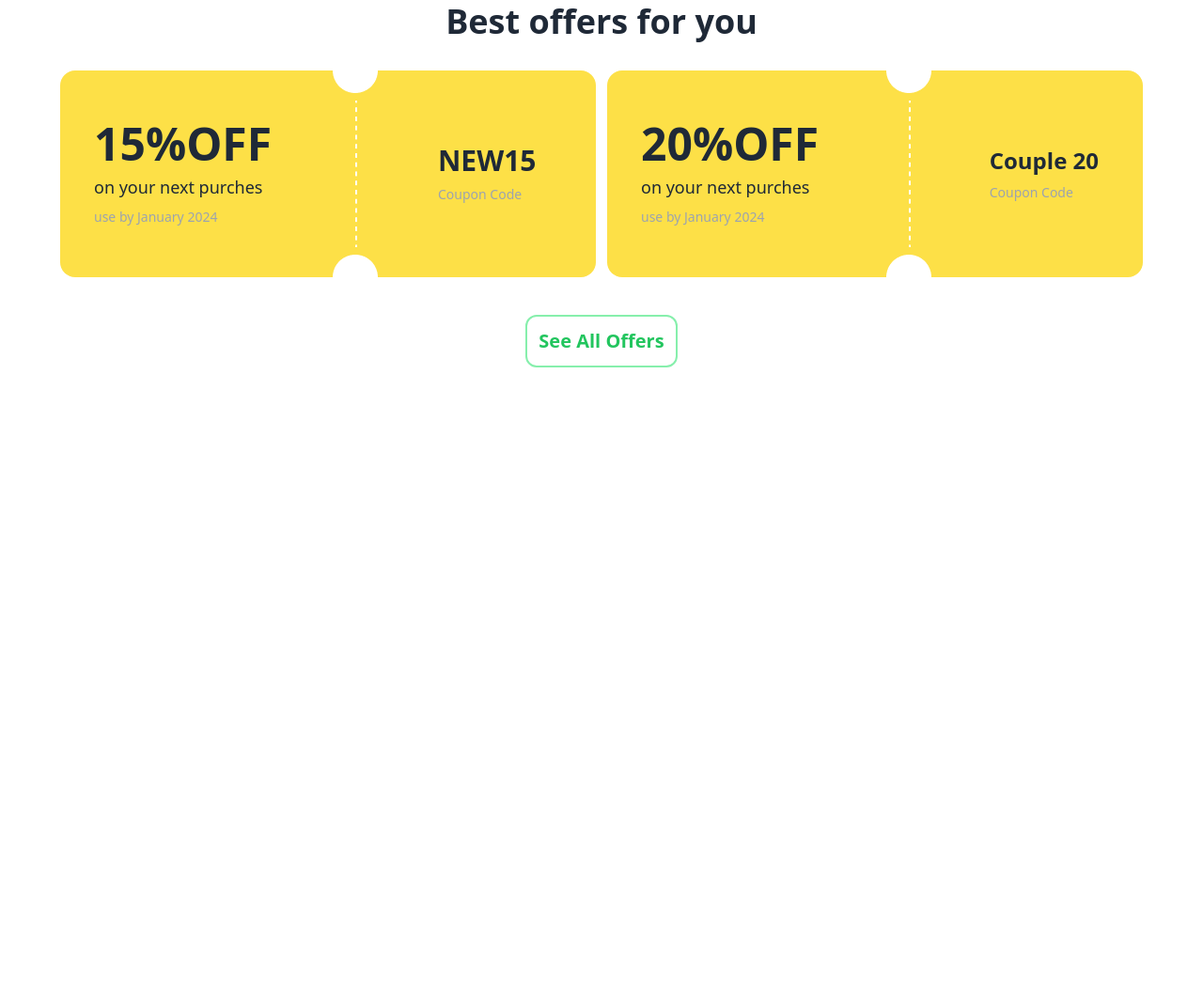
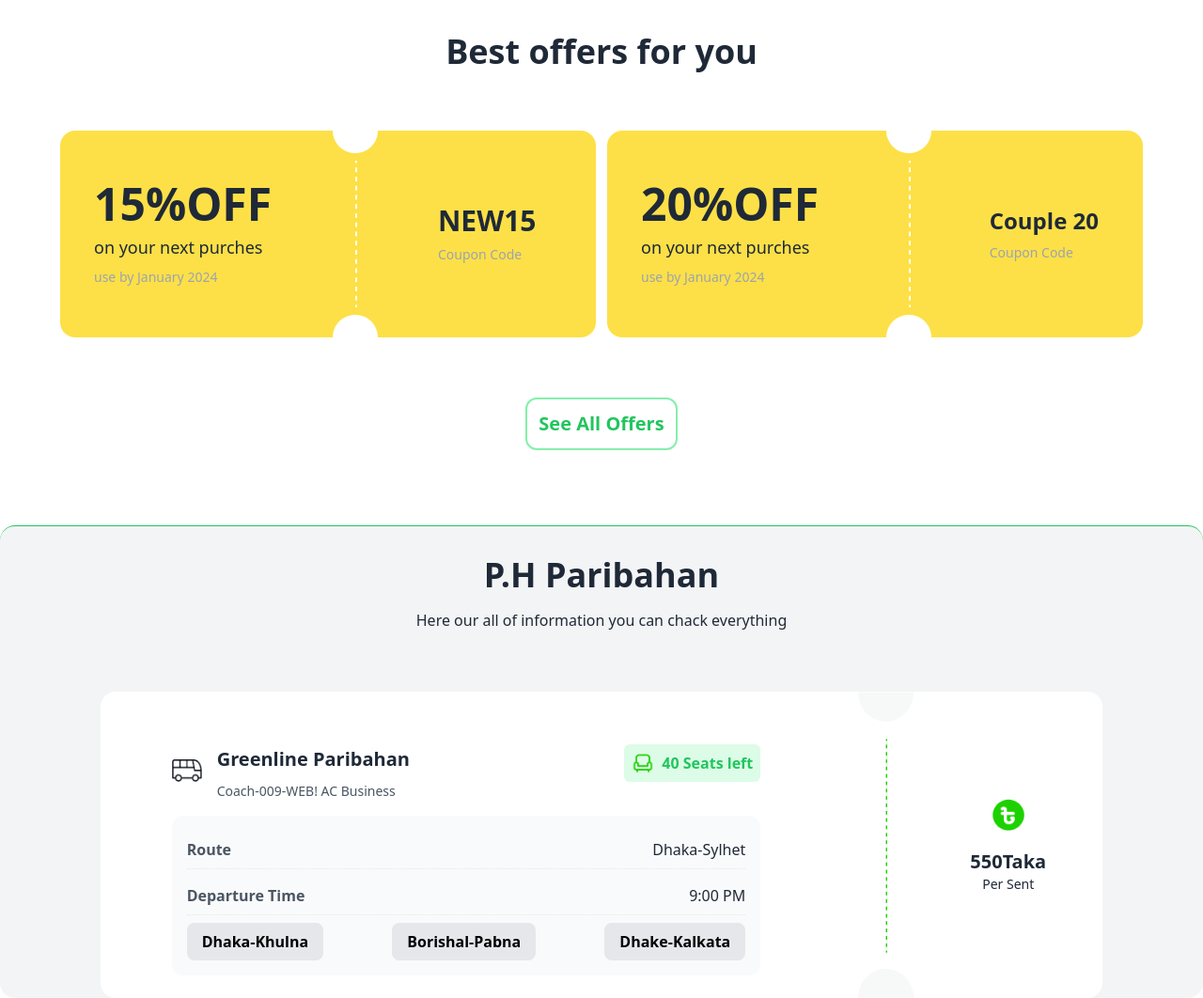
Before and after one commit to alarmanbejoy/My-5th-Assignment, a plain HTML site: page index.html in a window 1280 px wide. Shown: the part 903-1965 px from the top of the page at 94% size. Before the commit the page ends 1294 px from the top, so only its background shows below. Drawn offline with nearby package versions, Linux system fonts and the light colour scheme.

Commit message:
i have completed my 2ed card section and left part

```diff
--- a/index.html
+++ b/index.html
@@ -35,7 +35,7 @@
                 <!-- Right Button -->
                 <button class="flex items-center space-x-2 bg-green-100 border border-green-500 rounded-md px-3 py-1">
                     <span class="text-green-600">Bus</span>
-                    <i class="fa-solid fa-bus text-green-600"></i>
+                    <img src="images/bus-icon.png" alt="">
                 </button>
             </div>
         </nav>
@@ -66,11 +66,11 @@
 
     <!-- best offer card  section start -->
 
-    <div class="text-center mt-8">
+    <div class="text-center mt-16">
         <h1 class="text-4xl font-bold">Best offers for you</h1>
     </div>
 
-    <div class="main mx-16 mt-8 flex gap-3">
+    <div class="main mx-16 mt-16 flex gap-3">
 
         <div class="w-6/12 h-200">
             <div class="w-500 h-100 bg-yellow-300 flex rounded-2xl pl-5">
@@ -119,15 +119,100 @@
             </div>
         </div>
     </div>
+    <!-- best offer card section end -->
+
+    <div class="text-center mt-16">
+        <div class="mx-auto">
+            <button class=" text-green-500  border-2 border-green-300 rounded-xl p-3 font-bold text-xl">
+                See All Offers
+            </button>
+        </div>
+    </div>
+
+    <!-- main section  start -->
+    <section class=" mt-20 border-t border-green-500 rounded-2xl bg-gray-100">
+
+        <div class="text-center mt-8">
+            <h1 class="text-4xl font-bold mb-4">P.H Paribahan </h1>
+            <p> Here our all of information you can chack everything </p>
+        </div>
+
+        <!-- main section first card start -->
+
+        <div class="w-10/12 h-200 mt-16 ml-auto mr-auto ">
 
 
-    <div class="text-center mt-10">
-        <div class="mx-auto">
-          <button class=" text-green-500  border-2 border-green-300 rounded-xl p-3 font-bold text-xl">
-            See All Offers
-          </button>
+            <div class="w-500 h-100 bg-white flex rounded-2xl pl-5">
+                <!-- Left Part -->
+                <div class="w-11/12 p items-center ">
+
+                    <div class="bg-white p-6 rounded-lg  h-auto w-auto ml-8 mt-8">
+                        <div class="flex items-center justify-between">
+                            <div class="flex items-center">
+
+                                <img src="images/bus-logo.png" alt="Mini Logo" class="w-8 h-6 mr-4 mt-4">
+
+
+                                <h1 class="text-xl font-bold mb-2">Greenline Paribahan</h1>
+                            </div>
+                            <button
+                                class="bg-green-100 text-green-500 font-semibold px-2 py-2 rounded-md flex items-center">
+                                <img class="h-6 w-6 mr-2" src="images/seat-green.png" alt="Button Icon"
+                                    class="w-4 h-4 mr-2">
+                                40 Seats left
+                            </button>
+                        </div>
+                        <p class="text-sm ml-12  text-gray-600">Coach-009-WEB! AC Business</p>
+
+                        <div class="bg-gray-50 rounded-xl  mt-4 p-4">
+                            <!-- First Row -->
+                            <div class="flex justify-between items-center border-b border-dotted pb-2 mt-2">
+                              <!-- Route -->
+                              <p class="text-gray-600 font-semibold">Route</p>
+                              <p class="text-gray-800">Dhaka-Sylhet</p>
+                            </div>
+
+                            <!-- Second Row -->
+                            <div class="flex justify-between items-center border-b border-dotted py-2 mt-2">
+                              <!-- Departure Time -->
+                              <p class="text-gray-600 font-semibold">Departure Time</p>
+                              <p class="text-gray-800">9:00 PM</p>
+                            </div>
+
+                            <!-- Third Row -->
+                            <div class="flex justify-between items-center mt-2">
+                              <!-- Buttons -->
+                              <button class="bg-gray-200 text-black font-semibold py-2 px-4 rounded-lg">Dhaka-Khulna</button>
+                              <button class="bg-gray-200 text-black font-semibold py-2 px-4 rounded-lg">Borishal-Pabna</button>
+                              <button class="bg-gray-200 text-black font-semibold py-2 px-4 rounded-lg">Dhake-Kalkata</button>
+                            </div>
+                          </div>
+
+                    </div>
+
+
+                </div>
+
+                <!-- Middle Part (Mini Image) -->
+                <div class="ml-20">
+                    <img src="images/info-devider.png" alt="Mini Image" class="h-full" />
+                </div>
+
+                <!-- Right Part -->
+                <div class="w-3/12 p-4 mt-auto mb-auto text-center">
+                    <img class="h-10 mr-auto ml-auto w-10 mb-4" src="images/fare.png" alt="">
+                    <h1 class="text-xl font-bold"><span>550</span>Taka</h1>
+                    <p class="text-sm">Per Sent</p>
+
+                </div>
+            </div>
         </div>
-      </div>
+        <!-- main section first card send -->
+
+
+    </section>
+
+
 
 
 </body>
```
